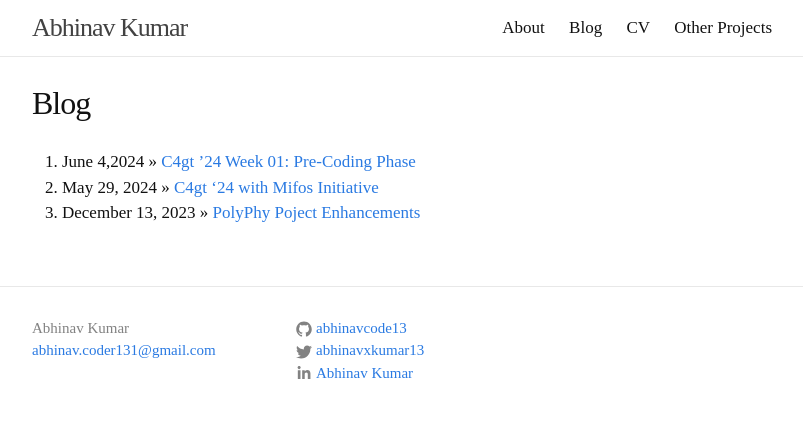
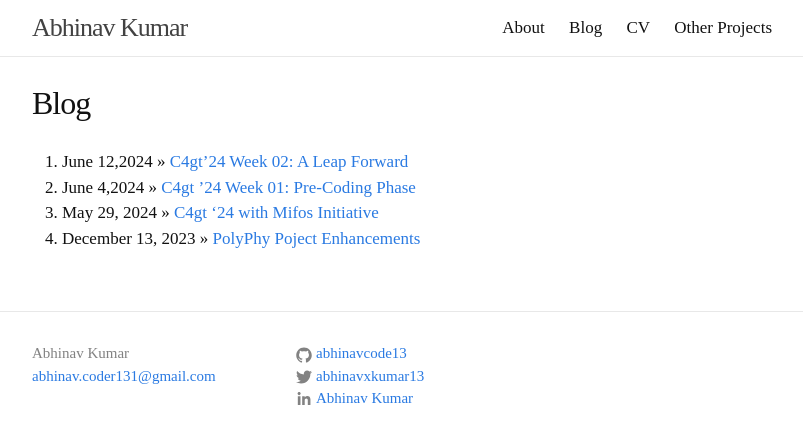
Before and after one commit to Abhinavcode13/abhinavcode13.github.io, a Jekyll site: the page built from _pages/archive.md, in a window 1280 px wide. Shown: the top 444 px of the page, without its empty margins (238-1041 px from the left). Built offline with Jekyll 4.4.1, drawn with Linux system fonts in a browser that asks for light colours; comment, search, counter and statistics services are not loaded.

Commit message:
Added week 3 blog c4gt

```diff
--- a/_pages/archive.md
+++ b/_pages/archive.md
@@ -5,6 +5,7 @@ permalink: /archive/
 order: 2
 ---
 
-1. June 4,2024 » [C4gt ’24 Week 01: Pre-Coding Phase](https://medium.com/@abhinavkumar130503/c4gt24-week-01-pre-coding-phase-dc9e4668cd71)
-2. May 29, 2024 » [C4gt '24 with Mifos Initiative](https://medium.com/@abhinavkumar130503/c4gt-24-with-mifos-initiative-5fc8428f5ee3)
-3. December 13, 2023 » [PolyPhy Poject Enhancements](https://medium.com/@abhinavkumar130503/polyphy-hub-enhancements-217e3f61b837)
+1. June 12,2024 » [C4gt’24 Week 02: A Leap Forward](https://medium.com/@abhinavkumar130503/c4gt24-week-02-a-leap-forward-0f07a77f7a1e)
+2. June 4,2024 » [C4gt ’24 Week 01: Pre-Coding Phase](https://medium.com/@abhinavkumar130503/c4gt24-week-01-pre-coding-phase-dc9e4668cd71)
+3. May 29, 2024 » [C4gt '24 with Mifos Initiative](https://medium.com/@abhinavkumar130503/c4gt-24-with-mifos-initiative-5fc8428f5ee3)
+4. December 13, 2023 » [PolyPhy Poject Enhancements](https://medium.com/@abhinavkumar130503/polyphy-hub-enhancements-217e3f61b837)
```
